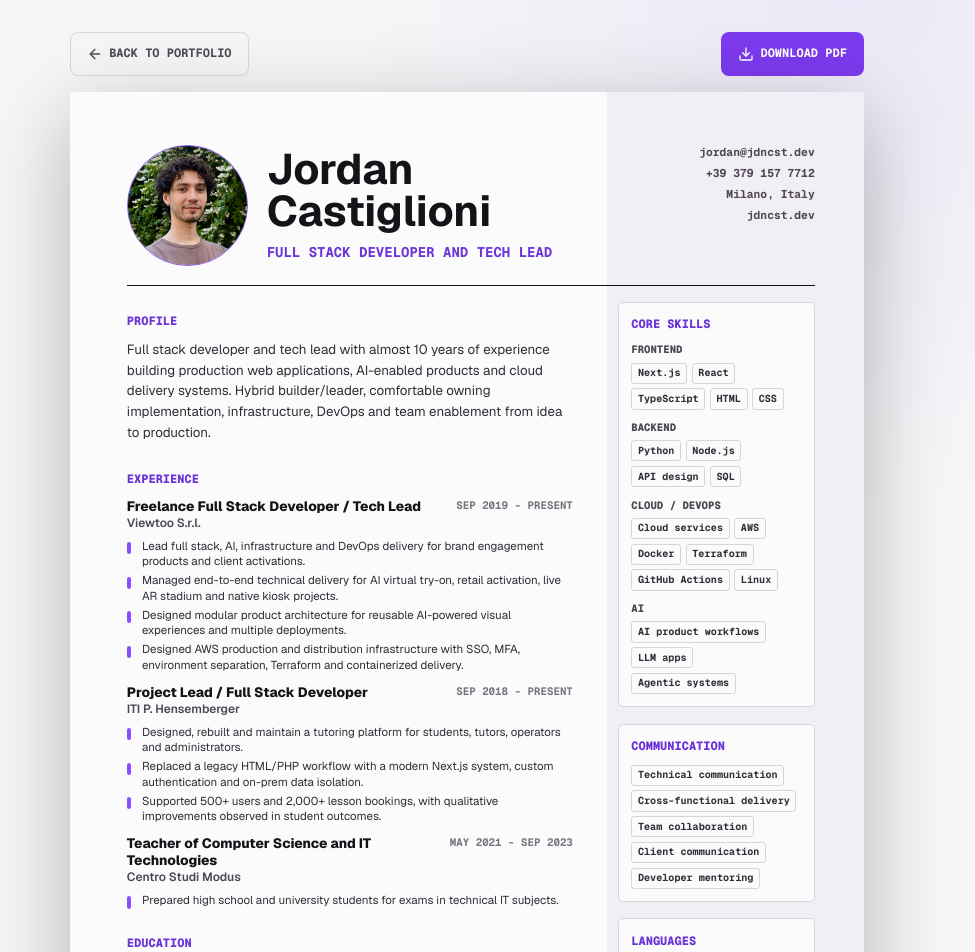
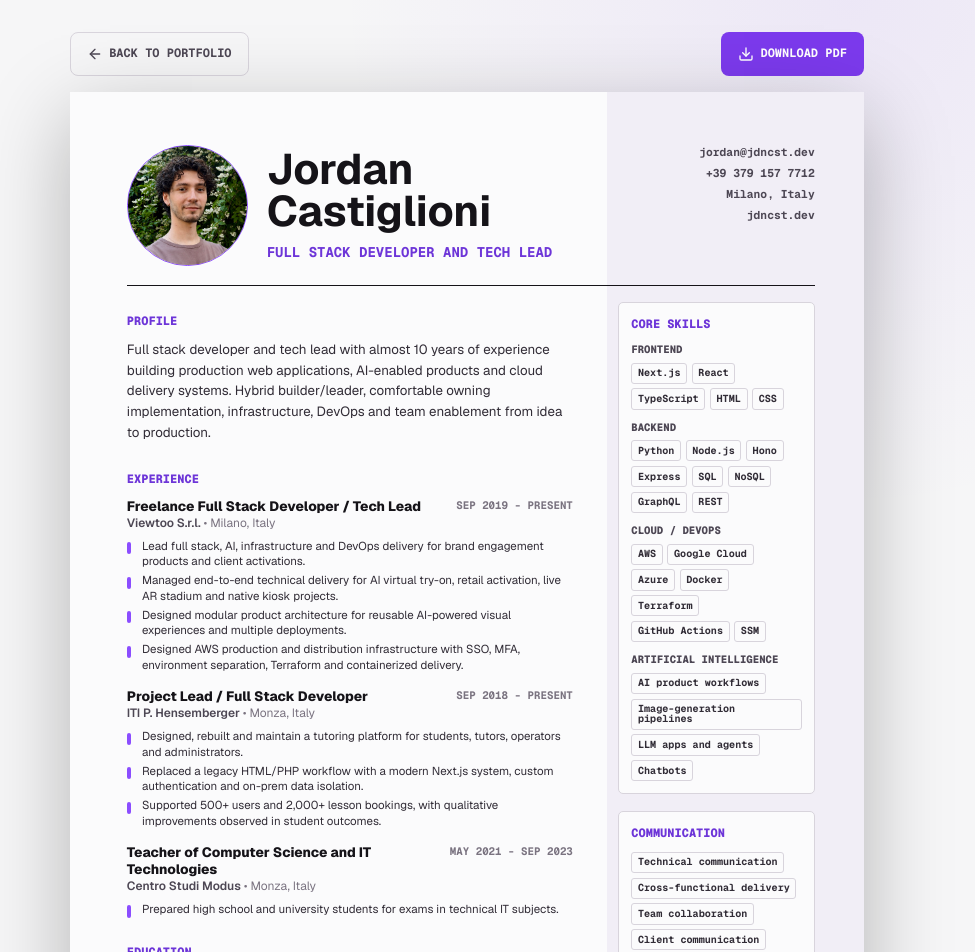
Before and after one commit to jdncst-dev/jdncst-dev-portfolio, a Next.js app: page /resume in a window 1280 px wide. Shown: the top 952 px of the page, without its empty margins (173-1148 px from the left). Built offline with nearby package versions, Linux system fonts and the light colour scheme.

Commit message:
Refine resume content and project modal behavior

```diff
--- a/app/globals.css
+++ b/app/globals.css
@@ -1,6 +1,6 @@
-@import "tailwindcss";
-@import "tw-animate-css";
-@import "shadcn/tailwind.css";
+@import 'tailwindcss';
+@import 'tw-animate-css';
+@import 'shadcn/tailwind.css';
 
 @custom-variant dark (&:is(.dark *));
 
@@ -49,7 +49,7 @@
   --sidebar-ring: oklch(0.708 0 0);
 }
 
-:root[data-theme="light"] {
+:root[data-theme='light'] {
   color-scheme: light;
   --background: #f6f6f7;
   --background-elevated: #ffffff;
@@ -144,9 +144,9 @@ body,
 header,
 section,
 footer,
-[data-slot="card"],
-[data-slot="dialog-content"],
-[data-slot="dropdown-menu-content"],
+[data-slot='card'],
+[data-slot='dialog-content'],
+[data-slot='dropdown-menu-content'],
 .chip,
 .button-primary,
 .button-secondary,
@@ -188,7 +188,7 @@ button:focus-visible {
 }
 
 .font-mono.uppercase,
-.font-mono [class*="uppercase"] {
+.font-mono [class*='uppercase'] {
   letter-spacing: 0;
 }
 
@@ -244,7 +244,7 @@ button:focus-visible {
   position: absolute;
   inset: -0.35rem;
   border-radius: 999px;
-  content: "";
+  content: '';
   pointer-events: none;
 }
 
@@ -353,7 +353,7 @@ button:focus-visible {
     transform 180ms ease;
 }
 
-:root[data-theme="light"] .window-tab {
+:root[data-theme='light'] .window-tab {
   background-color: #ffffff;
 }
 
@@ -374,7 +374,12 @@ button:focus-visible {
   border: 1px dashed var(--border);
   border-radius: 8px;
   background:
-    linear-gradient(135deg, transparent 0 48%, var(--accent-faint) 48% 52%, transparent 52%),
+    linear-gradient(
+      135deg,
+      transparent 0 48%,
+      var(--accent-faint) 48% 52%,
+      transparent 52%
+    ),
     var(--surface);
   cursor: pointer;
   padding: 1rem;
@@ -390,7 +395,7 @@ button:focus-visible {
 }
 
 @media (max-width: 767px) {
-  .window-minimized-slot[data-hide-mobile="true"] {
+  .window-minimized-slot[data-hide-mobile='true'] {
     display: none;
   }
 
@@ -418,7 +423,7 @@ button:focus-visible {
   position: absolute;
   inset: 0;
   border: 1px solid color-mix(in srgb, var(--accent) 28%, transparent);
-  content: "";
+  content: '';
   pointer-events: none;
 }
 
@@ -461,7 +466,12 @@ button:focus-visible {
 
 .project-visual {
   background:
-    linear-gradient(135deg, transparent 0 35%, var(--accent-faint) 35% 36%, transparent 36%),
+    linear-gradient(
+      135deg,
+      transparent 0 35%,
+      var(--accent-faint) 35% 36%,
+      transparent 36%
+    ),
     repeating-linear-gradient(
       0deg,
       transparent 0 16px,
@@ -472,7 +482,7 @@ button:focus-visible {
 
 .project-media {
   display: block;
-  height: 100%;
+  height: auto;
   min-height: 0;
   min-width: 0;
   width: auto;
@@ -484,31 +494,44 @@ button:focus-visible {
 }
 
 .project-media-stage {
+  min-height: 0;
   height: 100%;
-  min-height: 0;
   max-height: 100%;
 }
 
 @media (max-width: 1023px) {
   .project-media-stage {
-    max-height: 50svh;
+    max-height: 50dvh;
   }
 }
 
 @media (max-width: 1023px) and (orientation: landscape) {
   .project-media-stage {
-    max-height: 50svh;
+    max-height: 50dvh;
   }
 }
 
-.project-carousel [data-slot="carousel-previous"],
-.project-carousel [data-slot="carousel-next"] {
+.project-carousel [data-slot='carousel-previous'],
+.project-carousel [data-slot='carousel-next'] {
   opacity: 1;
 }
 
-.project-carousel [data-slot="carousel-previous"]:disabled,
-.project-carousel [data-slot="carousel-next"]:disabled {
+.project-carousel [data-slot='carousel-previous']:disabled,
+.project-carousel [data-slot='carousel-next']:disabled {
   opacity: 0.42;
+}
+
+.project-carousel-nav {
+  color: var(--text-secondary);
+  font-family: var(--font-geist-mono), monospace;
+  font-size: 0.72rem;
+  font-weight: 700;
+  letter-spacing: 0;
+  text-transform: uppercase;
+}
+
+.project-carousel-nav:hover {
+  color: var(--accent);
 }
 
 .button-primary,
@@ -617,7 +640,7 @@ button:focus-visible {
   z-index: 1;
   width: 56px;
   height: 100%;
-  content: "";
+  content: '';
   pointer-events: none;
 }
 
@@ -770,7 +793,7 @@ button:focus-visible {
   bottom: 0;
   width: 68mm;
   background: #f1eef6;
-  content: "";
+  content: '';
   z-index: 0;
 }
 
@@ -897,7 +920,7 @@ button:focus-visible {
 
 .resume-stack {
   display: grid;
-  gap: 3mm;
+  gap: 4.2mm;
 }
 
 .resume-item-header {
@@ -924,6 +947,11 @@ button:focus-visible {
   font-size: 9pt;
   font-weight: 600;
   line-height: 1.35;
+}
+
+.resume-location {
+  color: #7a7380;
+  font-weight: 400;
 }
 
 .resume-item-header > span,
@@ -963,7 +991,7 @@ button:focus-visible {
   height: 3.2mm;
   border-radius: 2px;
   background: #8b4dff;
-  content: "";
+  content: '';
 }
 
 .resume-compact-list {
--- a/app/resume/resume-client.tsx
+++ b/app/resume/resume-client.tsx
@@ -3,64 +3,7 @@
 import Link from 'next/link'
 import { ArrowLeft, Download } from 'lucide-react'
 import { Button } from '@/components/ui/button'
-
-const experience = [
-  {
-    role: 'Freelance Full Stack Developer / Tech Lead',
-    org: 'Viewtoo S.r.l.',
-    period: 'Sep 2019 - Present',
-    bullets: [
-      'Lead full stack, AI, infrastructure and DevOps delivery for brand engagement products and client activations.',
-      'Managed end-to-end technical delivery for AI virtual try-on, retail activation, live AR stadium and native kiosk projects.',
-      'Designed modular product architecture for reusable AI-powered visual experiences and multiple deployments.',
-      'Designed AWS production and distribution infrastructure with SSO, MFA, environment separation, Terraform and containerized delivery.'
-    ]
-  },
-  {
-    role: 'Project Lead / Full Stack Developer',
-    org: 'ITI P. Hensemberger',
-    period: 'Sep 2018 - Present',
-    bullets: [
-      'Designed, rebuilt and maintain a tutoring platform for students, tutors, operators and administrators.',
-      'Replaced a legacy HTML/PHP workflow with a modern Next.js system, custom authentication and on-prem data isolation.',
-      'Supported 500+ users and 2,000+ lesson bookings, with qualitative improvements observed in student outcomes.'
-    ]
-  },
-  {
-    role: 'Teacher of Computer Science and IT Technologies',
-    org: 'Centro Studi Modus',
-    period: 'May 2021 - Sep 2023',
-    bullets: [
-      'Prepared high school and university students for exams in technical IT subjects.'
-    ]
-  }
-]
-
-const skills = [
-  {
-    label: 'Frontend',
-    items: ['Next.js', 'React', 'TypeScript', 'HTML', 'CSS']
-  },
-  {
-    label: 'Backend',
-    items: ['Python', 'Node.js', 'API design', 'SQL']
-  },
-  {
-    label: 'Cloud / DevOps',
-    items: [
-      'Cloud services',
-      'AWS',
-      'Docker',
-      'Terraform',
-      'GitHub Actions',
-      'Linux'
-    ]
-  },
-  {
-    label: 'AI',
-    items: ['AI product workflows', 'LLM apps', 'Agentic systems']
-  }
-]
+import { resumeExperience, resumeSkills } from '@/content/resume-content'
 
 export default function ResumeClientPage() {
   return (
@@ -128,7 +71,7 @@ export default function ResumeClientPage() {
             <section className='resume-section'>
               <h2>Experience</h2>
               <div className='resume-stack'>
-                {experience.map((item) => (
+                {resumeExperience.map((item) => (
                   <section
                     className='resume-item'
                     key={`${item.org}-${item.role}`}
@@ -136,7 +79,9 @@ export default function ResumeClientPage() {
                     <div className='resume-item-header'>
                       <div>
                         <h3>{item.role}</h3>
-                        <p>{item.org}</p>
+                        <p>
+                          {item.org} <span className='resume-location'>• {item.location}</span>
+                        </p>
                       </div>
                       <span>{item.period}</span>
                     </div>
@@ -154,13 +99,15 @@ export default function ResumeClientPage() {
               <h2>Education</h2>
               <div className='resume-education-list'>
                 <div className='resume-education'>
-                  <h3>Computer Science</h3>
+                  <h3>Bachelor&apos;s Degree in Computer Science</h3>
                   <p>Università di Milano-Bicocca</p>
+                  <p className='resume-location'>Milano, Italy</p>
                   <span>Thesis in progress</span>
                 </div>
                 <div className='resume-education'>
                   <h3>Technical High School Diploma - Computer Science</h3>
                   <p>ITI P. Hensemberger</p>
+                  <p className='resume-location'>Monza, Italy</p>
                   <span>2019</span>
                 </div>
               </div>
@@ -177,7 +124,7 @@ export default function ResumeClientPage() {
             <section className='resume-panel'>
               <h2>Core Skills</h2>
               <div className='resume-skill-groups'>
-                {skills.map((group) => (
+                {resumeSkills.map((group) => (
                   <div className='resume-skill-group' key={group.label}>
                     <h3>{group.label}</h3>
                     <div className='resume-skills'>
--- a/components/home/experience-section.tsx
+++ b/components/home/experience-section.tsx
@@ -45,12 +45,16 @@ export function ExperienceSection() {
                   <div className='min-w-0'>
                     <p className='font-mono text-xs font-semibold uppercase text-accent'>
                       {item.org}
+                      <span className='font-sans font-normal normal-case text-(--text-muted)'>
+                        {' '}
+                        • {item.location}
+                      </span>
                     </p>
                     <h3 className='mt-2 text-[1.12rem] font-semibold tracking-normal text-foreground transition group-hover:text-accent sm:text-[1.18rem]'>
                       {item.role}
                     </h3>
                   </div>
-                  <div className='flex shrink-0 flex-wrap items-center gap-2 sm:max-w-60 sm:justify-end'>
+                  <div className='flex shrink-0 flex-col items-start gap-2 sm:max-w-60 sm:items-end'>
                     <span className='meta-label whitespace-nowrap'>
                       {item.period}
                     </span>
--- a/components/home/profile-section.tsx
+++ b/components/home/profile-section.tsx
@@ -17,9 +17,8 @@ export function ProfileSection() {
           <p className='mt-5 text-base leading-8 text-(--text-secondary)'>
             Nearly 10 years working as a developer, with recent ownership across
             AI visual products, immersive experiences, backend systems, cloud
-            infrastructure and delivery workflows. I work as a freelance
-            contractor while operating close to internal product and engineering
-            teams.
+            infrastructure and delivery workflows. I work operating close to
+            internal product and engineering teams.
           </p>
         </div>
         <div className='grid gap-4 md:grid-cols-2 lg:col-span-7'>
--- a/components/home/types.ts
+++ b/components/home/types.ts
@@ -31,6 +31,7 @@ export type SkillItem = {
 export type ExperienceItem = {
   role: string
   org: string
+  location: string
   period: string
   mode: string
   summary: string
--- a/components/ui/carousel.tsx
+++ b/components/ui/carousel.tsx
@@ -174,6 +174,7 @@ function CarouselItem({ className, ...props }: React.ComponentProps<"div">) {
 }
 
 function CarouselPrevious({
+  children,
   className,
   variant = "outline",
   size = "icon-sm",
@@ -199,13 +200,14 @@ function CarouselPrevious({
       onClick={scrollPrev}
       {...props}
     >
-      <ChevronLeftIcon />
+      {children ?? <ChevronLeftIcon />}
       <span className="sr-only">Previous slide</span>
     </Button>
   )
 }
 
 function CarouselNext({
+  children,
   className,
   variant = "outline",
   size = "icon-sm",
@@ -231,7 +233,7 @@ function CarouselNext({
       onClick={scrollNext}
       {...props}
     >
-      <ChevronRightIcon />
+      {children ?? <ChevronRightIcon />}
       <span className="sr-only">Next slide</span>
     </Button>
   )
--- a/content/portfolio-content.ts
+++ b/content/portfolio-content.ts
@@ -283,6 +283,7 @@ export const experience: ExperienceItem[] = [
   {
     role: 'Freelance Full Stack Developer and Tech Lead',
     org: 'Viewtoo S.r.l.',
+    location: 'Milano, Italy',
     period: 'Sep 2018 - Present',
     mode: 'Current freelance contractor',
     summary:
@@ -297,6 +298,7 @@ export const experience: ExperienceItem[] = [
   {
     role: 'Project Lead and Full Stack Developer',
     org: 'ITI P. Hensemberger',
+    location: 'Monza, Italy',
     period: 'Sep 2017 - Present',
     mode: 'Long-term platform owner',
     summary:
@@ -311,6 +313,7 @@ export const experience: ExperienceItem[] = [
   {
     role: 'Teacher of Computer Science and IT Technologies',
     org: 'Centro Studi Modus',
+    location: 'Monza, Italy',
     period: 'May 2021 - Sep 2023',
     mode: 'Teaching',
     summary:
--- /dev/null
+++ b/content/resume-content.ts
@@ -0,0 +1,66 @@
+export const resumeExperience = [
+  {
+    role: 'Freelance Full Stack Developer / Tech Lead',
+    org: 'Viewtoo S.r.l.',
+    location: 'Milano, Italy',
+    period: 'Sep 2019 - Present',
+    bullets: [
+      'Lead full stack, AI, infrastructure and DevOps delivery for brand engagement products and client activations.',
+      'Managed end-to-end technical delivery for AI virtual try-on, retail activation, live AR stadium and native kiosk projects.',
+      'Designed modular product architecture for reusable AI-powered visual experiences and multiple deployments.',
+      'Designed AWS production and distribution infrastructure with SSO, MFA, environment separation, Terraform and containerized delivery.'
+    ]
+  },
+  {
+    role: 'Project Lead / Full Stack Developer',
+    org: 'ITI P. Hensemberger',
+    location: 'Monza, Italy',
+    period: 'Sep 2018 - Present',
+    bullets: [
+      'Designed, rebuilt and maintain a tutoring platform for students, tutors, operators and administrators.',
+      'Replaced a legacy HTML/PHP workflow with a modern Next.js system, custom authentication and on-prem data isolation.',
+      'Supported 500+ users and 2,000+ lesson bookings, with qualitative improvements observed in student outcomes.'
+    ]
+  },
+  {
+    role: 'Teacher of Computer Science and IT Technologies',
+    org: 'Centro Studi Modus',
+    location: 'Monza, Italy',
+    period: 'May 2021 - Sep 2023',
+    bullets: [
+      'Prepared high school and university students for exams in technical IT subjects.'
+    ]
+  }
+] as const
+
+export const resumeSkills = [
+  {
+    label: 'Frontend',
+    items: ['Next.js', 'React', 'TypeScript', 'HTML', 'CSS']
+  },
+  {
+    label: 'Backend',
+    items: ['Python', 'Node.js', 'Hono', 'Express', 'SQL', 'NoSQL', 'GraphQL', 'REST']
+  },
+  {
+    label: 'Cloud / DevOps',
+    items: [
+      'AWS',
+      'Google Cloud',
+      'Azure',
+      'Docker',
+      'Terraform',
+      'GitHub Actions',
+      'SSM'
+    ]
+  },
+  {
+    label: 'Artificial Intelligence',
+    items: [
+      'AI product workflows',
+      'Image-generation pipelines',
+      'LLM apps and agents',
+      'Chatbots'
+    ]
+  }
+] as const
--- a/next.config.ts
+++ b/next.config.ts
@@ -3,6 +3,7 @@ import createMDX from "@next/mdx";
 
 const nextConfig: NextConfig = {
   pageExtensions: ["js", "jsx", "md", "mdx", "ts", "tsx"],
+  allowedDevOrigins: ['10.0.0.175'],
 };
 
 const withMDX = createMDX({
--- a/package.json
+++ b/package.json
@@ -3,7 +3,7 @@
   "version": "0.1.0",
   "private": true,
   "scripts": {
-    "dev": "next dev",
+    "dev": "next dev --experimental-https",
     "build": "next build",
     "start": "next start",
     "lint": "eslint"
```
Also changed, not shown: components/home/project-modal.tsx (+69 -13 lines), 2 other files (tests, documents, lock files or other folders).
